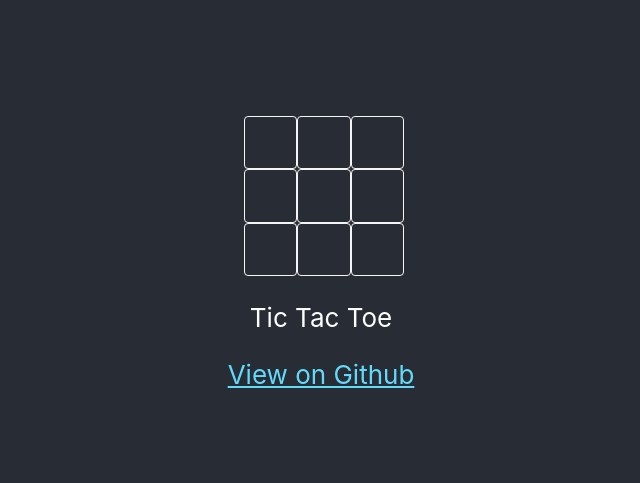
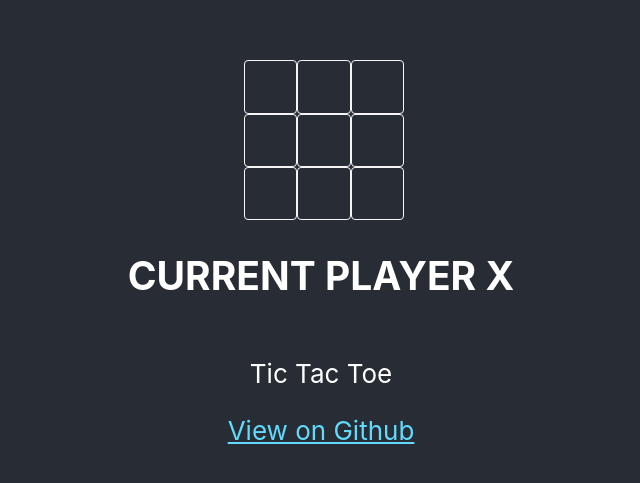
Before and after one commit to federicomichela/tictactoe, a React (Create React App) app: page / in a window 1280 px wide. Shown: the part 147-630 px from the top of the page, without its empty margins (319-959 px from the left). Built offline with nearby package versions, Linux system fonts and the light colour scheme.

Commit message:
added more game logic

```diff
--- a/src/GridCell.tsx
+++ b/src/GridCell.tsx
@@ -1,10 +1,16 @@
 interface GridCellProps {
     symbol: string | null;
     onClick: () => void;
+    disabled: boolean;
 }
 
-export function GridCell({ symbol, onClick }: GridCellProps) {
+export function GridCell({ symbol, onClick, disabled }: GridCellProps) {
     return (
-        <div className="grid-cell" onClick={onClick}>{symbol}</div>
+        <div
+            className={`grid-cell ${disabled ? 'grid-cell--disabled' : ''}`}
+            onClick={onClick}
+        >
+            {symbol}
+        </div>
     );
 }
--- a/src/TicTacToe.css
+++ b/src/TicTacToe.css
@@ -22,3 +22,8 @@
     cursor: pointer;
     background: #61dafb;
 }
+.grid-cell--disabled {
+    pointer-events: none;
+    cursor: default;
+    background-color: darkgray;
+}
--- a/src/TicTacToe.tsx
+++ b/src/TicTacToe.tsx
@@ -1,9 +1,10 @@
 import {GridCell} from "./GridCell";
 import './TicTacToe.css';
 import React from "react";
-import { useDispatch } from 'react-redux';
-import {store} from "./store/store";
-import {gameStateActions} from "./slices/GameState";
+import {useDispatch, useSelector} from 'react-redux';
+import GameState, {gameStateActions, GameStateStatus} from "./slices/GameState";
+import {text} from "./text";
+import gameState from "./slices/GameState";
 
 interface TicTacToeProps {
     size: number;
@@ -13,7 +14,10 @@ export function TicTacToe({size} : TicTacToeProps) {
     const dispatch = useDispatch();
     document.documentElement.style.setProperty('--grid-size', `${size}`);
 
-    const gameBoard = store.getState().gameState.board;
+    const currentPlayer = useSelector((state: any) => state.gameState.currentPlayer);
+    const gameBoard = useSelector((state: any) => state.gameState.board);
+    const gameStatus = useSelector((state: any) => state.gameState.status);
+    const gameActive = [GameStateStatus.IDLE, GameStateStatus.PLAYING].includes(gameStatus);
 
     const generateGrid = () => {
         let grid = [];
@@ -26,6 +30,7 @@ export function TicTacToe({size} : TicTacToeProps) {
                     <GridCell
                         key={`${row}-${col}`}
                         symbol={gameBoard[row][col]}
+                        disabled={!gameActive}
                         onClick={() => dispatch(gameStateActions.makeMove({x: row, y: col}))}
                     />
                 );
@@ -35,5 +40,37 @@ export function TicTacToe({size} : TicTacToeProps) {
         return grid;
     };
 
-    return <div className="grid-container">{generateGrid()}</div>;
+    const gameStatusMessage = () => {
+        if (gameStatus === GameStateStatus.GAME_OVER) {
+            return (
+                <>
+                    <h1>{text.GAME_OVER}</h1>
+                    <button className="game_btn--default" onClick={() => dispatch(gameStateActions.resetBoard())}>{text.NEW_GAME}</button>
+                </>
+            )
+        } else if (gameStatus === GameStateStatus.WIN) {
+            return (
+                <>
+                    <h1>{text.GAME_WON}</h1>)
+                    <button className="game_btn--default" onClick={() => dispatch(gameStateActions.resetBoard())}>{text.NEW_GAME}</button>
+                </>
+            )
+        } else if (gameStatus === GameStateStatus.PLAYING) {
+            return (
+                <>
+                    <h2>{text.CURRENT_PLAYER} {currentPlayer}</h2>
+                    <button className="game_btn--danger" onClick={() => dispatch(gameStateActions.resetBoard())}>{text.GAME_RESET}</button>
+                </>
+            )
+        } else {
+            return <h2>{text.CURRENT_PLAYER} {currentPlayer}</h2>;
+        }
+    }
+
+    return (
+        <>
+            <div className="grid-container">{generateGrid()}</div>
+            <div>{gameStatusMessage()}</div>
+        </>
+    );
 }
--- a/src/slices/GameState.ts
+++ b/src/slices/GameState.ts
@@ -5,7 +5,7 @@ enum TicTacToeSymbols { // TODO: customise mapping
     O = 'O'
 }
 
-enum GameStateStatus {
+export enum GameStateStatus {
     IDLE,
     PLAYING,
     GAME_OVER,
@@ -36,14 +36,18 @@ export const gameStateSlice = createSlice({
             }
         },
         resetBoard(state: GameStateIF) {
-            state = { ...initialState };
+            Object.assign(state, initialState);
         },
         makeMove(state: GameStateIF, action: PayloadAction<{x:number, y:number}>) {
             const { x, y } = action.payload;
 
+            if (state.status === GameStateStatus.IDLE) {
+                state.status = GameStateStatus.PLAYING;
+            }
+
             if (state.status === GameStateStatus.PLAYING && state.board[x][y] === null) {
                 state.board[x][y] = state.currentPlayer;
-                state.status = checkGameStatus(state.board);
+                state.status = checkGameStatus(state.board, state.currentPlayer);
 
                 if (state.status === GameStateStatus.PLAYING) {
                     state.currentPlayer = state.currentPlayer === TicTacToeSymbols.X ? TicTacToeSymbols.O : TicTacToeSymbols.X;
@@ -54,7 +58,7 @@ export const gameStateSlice = createSlice({
     }
 })
 
-function checkGameStatus(board: (string|null)[][]):GameStateStatus {
+function checkGameStatus(board: (string|null)[][], symbol: TicTacToeSymbols):GameStateStatus {
     const boardSize = board.length;
 
     // check for idle
@@ -64,25 +68,32 @@ function checkGameStatus(board: (string|null)[][]):GameStateStatus {
 
     for (let index = 0; index < boardSize; index++) {
         // check rows
-        if (board[index].every((cell) => cell === board[index][0])) {
+        if (board[index].every((cell) => cell === symbol)) {
             return GameStateStatus.WIN;
         }
 
         // check cols
-        if (board.every((row) => row[index] !== null && row[index] === board[0][index])) {
+        if (board.every((row) => row[index] !== null && row[index] === symbol)) {
             return GameStateStatus.WIN;
         }
     }
 
     // check diagonals
-    const leftDiagonal = board.every((row, i) => row[i] === board[0][0]);
-    const rightDiagonal = board.every((row, i) => row[boardSize - i - 1] === board[0][boardSize - 1])
+    const leftDiagonal = board.every((row, i) => row[i] === symbol);
+    const rightDiagonal = board.every((row, i) => row[boardSize - i - 1] === symbol)
+    const movesLeft = board.some(row => row.includes(null));
 
-    if ( leftDiagonal || rightDiagonal) {
+    console.log(movesLeft);
+
+    if (leftDiagonal || rightDiagonal) {
         return GameStateStatus.WIN;
     }
 
-    return GameStateStatus.GAME_OVER;
+    if (!movesLeft) {
+        return GameStateStatus.GAME_OVER;
+    }
+
+    return GameStateStatus.PLAYING;
 }
 
 export const gameStateActions = gameStateSlice.actions;
--- /dev/null
+++ b/src/text.js
@@ -0,0 +1,9 @@
+export const text = Object.freeze({
+    GAME_OVER: 'GAME OVER',
+    GAME_ON: 'GAME ON',
+    GAME_WON: 'YOU WIN',
+    CURRENT_PLAYER: 'CURRENT PLAYER',
+    GAME_RESET: 'Reset game',
+    NEW_GAME: 'Start a new game',
+    INSTRUCTIONS: 'Click on the board to start'
+})
```
